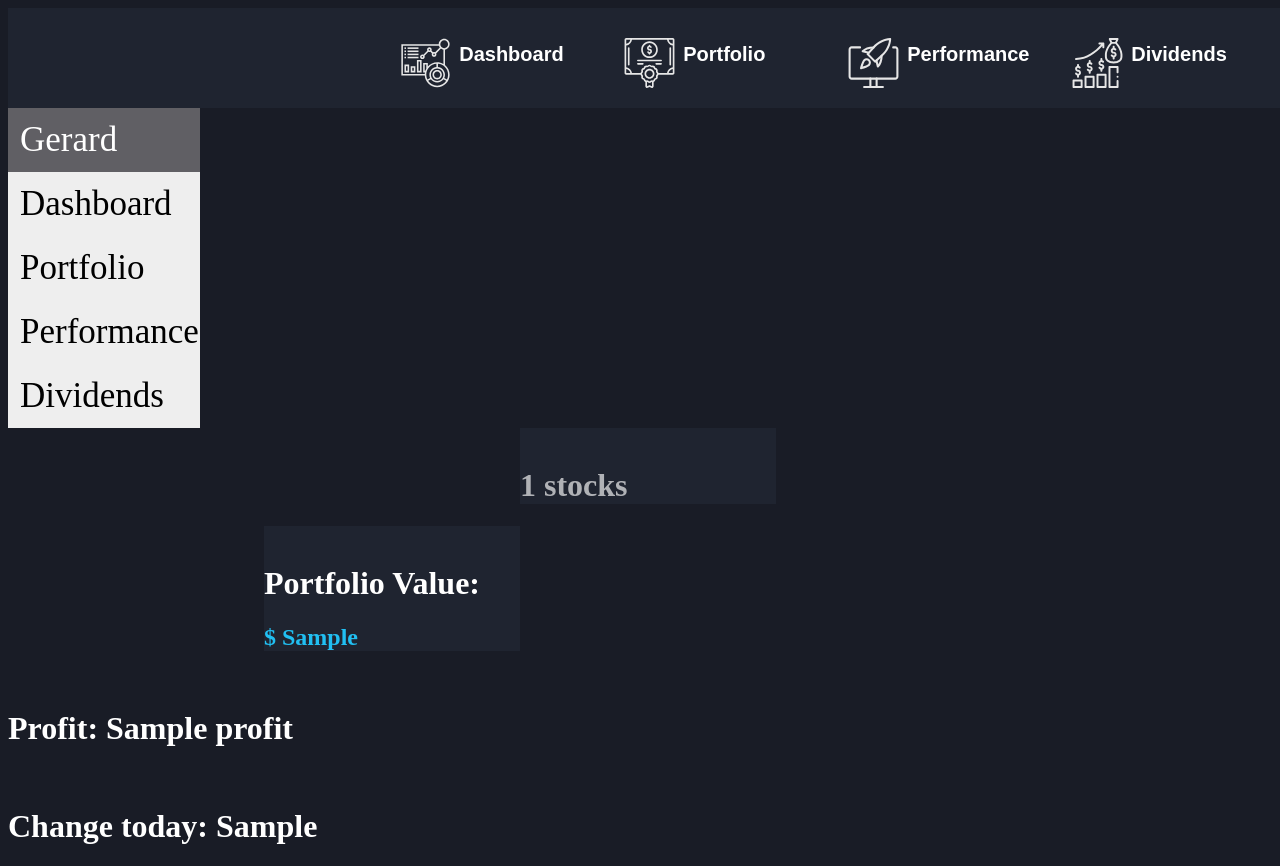
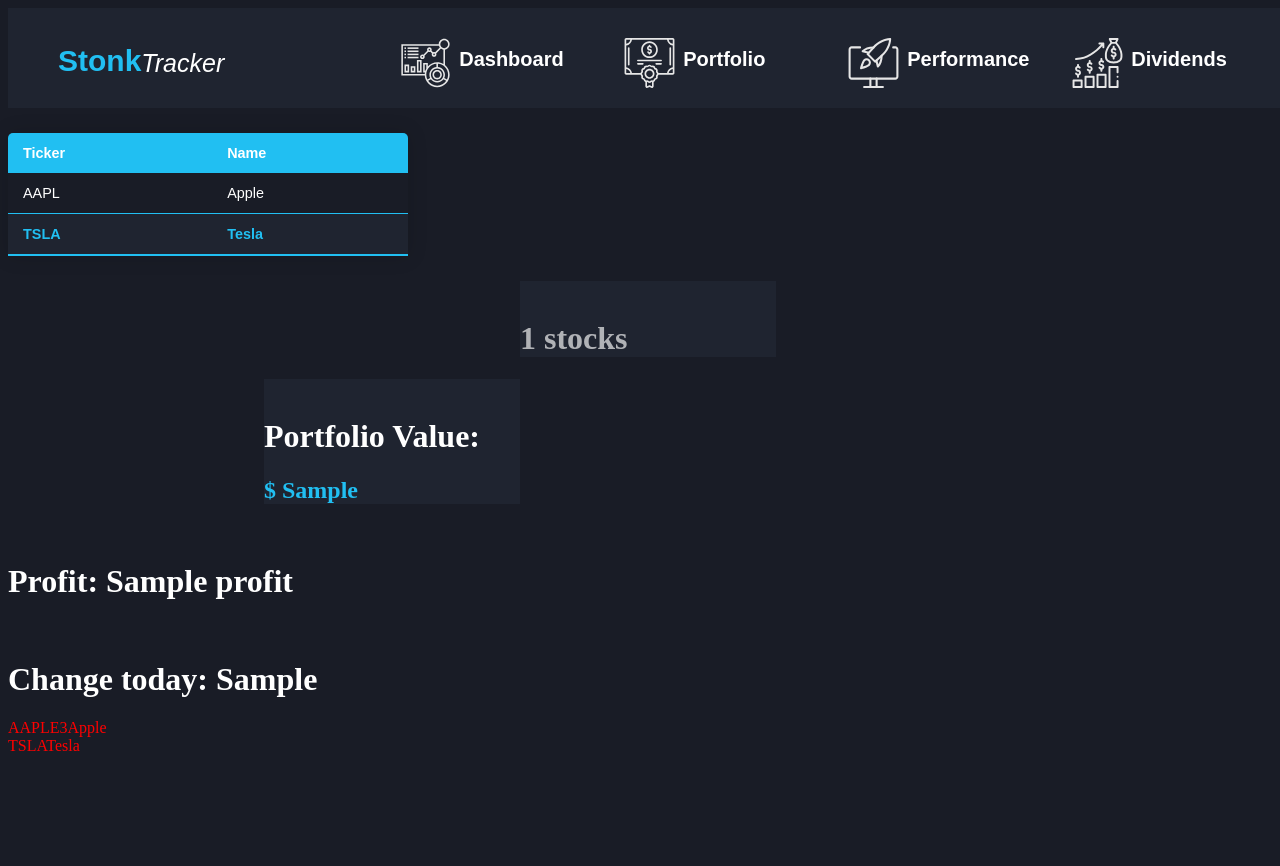
Before and after one commit to gerard1801/StockTracker, a Django app: template templates/Stocks.html in a window 1280 px wide. After the commit the page ends 751 px from the top, so only its background shows below. Run offline with Django 3.2, Linux system fonts and the light colour scheme; the template is opened without the code that fills it: most values are stand-ins (such as "Sample title", 1, 10 or a date in 2020).

Commit message:
navigation bar/ table

```diff
--- a/StockTracker/urls.py
+++ b/StockTracker/urls.py
@@ -20,5 +20,7 @@ from Stocks import views
 urlpatterns = [
     path('admin/', admin.site.urls),
     path('', views.Home),
-    path('tracker', views.Tracker),
+    path('portfolio', views.Portfolio),
+    path('performance', views.Performance),
+    path('dividends', views.Dividends),
 ]
--- a/static/css/Stocks.css
+++ b/static/css/Stocks.css
@@ -4,33 +4,50 @@ body {
     height: 100%;
 }
 
-.vertical-menu {
-    width: 15%;
-    height: 30%;
-    font-size: 35px;
+.stock_table {
+    border-collapse: collapse;
+    margin: 25px 0;
+    font-size: 0.9em;
+    font-family: sans-serif;
+    min-width: 400px;
+    box-shadow: 0 0 20px rgba(0, 0, 0, 0.15);
+    border-radius: 5px 5px 0 0;
+    overflow: hidden;
 }
 
-.vertical-menu a {
-    background-color: #eee; /* Grey background color */
-    color: black; /* Black text color */
-    display: block; /* Make the links appear below each other */
-    padding: 12px; /* Add some padding */
-    text-decoration: none; /* Remove underline from links */
+.stock_table thead tr {
+    background-color: rgb(33,191,242);
+    color: white;
+    text-align: left;
+    font-weight: bold;
 }
 
-.vertical-menu a:hover {
-    background-color: #ccc; /* Dark grey background on mouse-over */
+.stock_table th, .stock_table td {
+    padding: 12px 15px;
 }
 
-.vertical-menu a.active {
-    background-color: #605f64; /* Add a green color to the "active/current" link */
+.stock_table tbody tr {
+    border-bottom: thin solid rgb(33,191,242);
     color: white;
+}
+
+.stock_table tbody tr.active-row {
+    font-weight: bold;
+    color: rgb(33,191,242);
+}
+
+.stock_table tbody tr:nth-of-type(even) {
+    background-color: rgb(31,36,48);
+}
+
+.stock_table tbody tr:last-of-type {
+    border-bottom: 2px solid rgb(33,191,242);
 }
 
 .total_stocks {
     background-color:rgb(31,36,48);
     position: relative;
-    top: 25%;
+    top: 35%;
     left: 40%;
     height: 20%;
     width: 20%;
@@ -64,3 +81,7 @@ body {
 .day_change h1 {
     color: white;
 }
+
+tr {
+    color: red;
+}
--- a/static/css/nav_bar.css
+++ b/static/css/nav_bar.css
@@ -2,6 +2,29 @@
     width: 100%;
     height: 100px;
     background-color:rgb(31,36,48);
+}
+
+#app-name p {
+    float: left;
+    color: white;
+    height: 100%;
+    width: 30%;
+}
+
+#app-name b {
+    float: left;
+    font-size: 30px;
+    font-family: Arial, sans-serif;
+    color:rgb(33,191,242);
+    padding-left: 50px;
+    padding-top: 20px;
+}
+
+#app-name i {
+    float: left;
+    font-size: 25px;
+    font-family: Arial, sans-serif;
+    padding-top: 25px;
 }
 
 #nav-bar {
@@ -27,8 +50,15 @@
 }
 
 #dashboard h1, #performance h1, #portfolio h1, #dividends h1 {
+    float: left;
     color: white;
     font-family: Arial, sans-serif;
     font-size: 20px;
     margin: 35px auto;
+    padding-top: 5px;
 }
+
+#dashboard:hover, #performance:hover, #portfolio:hover, #dividends:hover{
+    border-bottom:5px solid;
+    color:rgb(33,191,242);
+}
--- /dev/null
+++ b/static/javascript/maketab.js
@@ -0,0 +1,19 @@
+function createTable (tableData) {
+  const table = document.createElement('table').appendChild(
+    tableData.reduce((tbody, rowData) => {
+      tbody.appendChild(
+        rowData.reduce((tr, cellData) => {
+          tr.appendChild(
+            document
+              .createElement('td')
+              .appendChild(document.createTextNode(cellData))
+          )
+          return tr
+        }, document.createElement('tr'))
+      )
+      return tbody
+    }, document.createElement('tbody'))
+  )
+
+  document.body.appendChild(table)
+}
--- a/templates/Stocks.html
+++ b/templates/Stocks.html
@@ -9,16 +9,45 @@
 </header>
 
 <body>
+    <div>
+        <script type="text/javascript">
+            var myArray = [["AAPLE","Apple"],["TSLA", "Tesla"]];
+            var result = "<table border=1>";
+            for(var i=0; i<myArray.length; i++) {
+                result += "<tr>";
+                for(var j=0; j<myArray[i].length; j++){
+                    result += "<td>"+myArray[i][j]+"</td>";
+                }
+                result += "</tr>";
+            }
+            result += "</table>";
+        </script>
+    </div>
+
+
+    <div class="table">
+        <table class="stock_table">
+            <thead>
+                <tr>
+                    <th>Ticker</th>
+                    <th>Name</th>
+                </tr>
+            </thead>
+            <tbody>
+                <tr>
+                    <td>AAPL</td>
+                    <td>Apple</td>
+                </tr>
+                <tr class="active-row">
+                    <td>TSLA</td>
+                    <td>Tesla</td>
+                </tr>
+            </tbody>
+        </table>
+    </div>
     <div class="dashboard">
         {% load static %}
         <link rel="stylesheet" type="text/css" href="{% static 'css/Stocks.css' %}">
-        <div class="vertical-menu">
-            <a href="#" class="active">Gerard</a>
-            <a href="#">Dashboard</a>
-            <a href="#">Portfolio</a>
-            <a href="#">Performance</a>
-            <a href="#">Dividends</a>
-        </div>
         <div class="total_stocks">
             <br>
             <h1>{{ num_stocks }} stocks</h1>
@@ -37,5 +66,9 @@
             <h1>Change today: {{ day_change }}</h1>
         </div>
     </div>
+    <div>
+        <script src="{% static 'javascript/maketab.js' %}"></script>
+        <script>createTable([["AAPLE3","Apple"],["TSLA", "Tesla"]])</script>
+    </div>
 </body>
 </html>
--- a/templates/navigation_bar.html
+++ b/templates/navigation_bar.html
@@ -4,11 +4,12 @@
     {% load static %}
     <link rel="stylesheet" type="text/css" href="{% static 'css/nav_bar.css' %}">
     <div id="header">
+        <div id="app-name"><p><b>Stonk</b><i>Tracker</i></p></div>
         <div id="nav-bar">
             <div id="dashboard"><a onclick="location.href='/'"><img id="dashboard_svg" src="{% static 'svg/dashboard.svg' %}"><h1>Dashboard</h1></a></div>
-            <div id="portfolio"><a onclick="location.href='/'"><img id="portfolio_svg" src="{% static 'svg/bond.svg' %}"><h1>Portfolio</h1></a></div>
-            <div id="performance"><a onclick="location.href='/'"><img id="performance_svg" src="{% static 'svg/desktop.svg' %}"><h1>Performance</h1></a></div>
-            <div id="dividends"><a onclick="location.href='/'"><img id="dividend_svg" src="{% static 'svg/capital.svg' %}"><h1>Dividends</h1></a></div>
+            <div id="portfolio"><a onclick="location.href='/portfolio'"><img id="portfolio_svg" src="{% static 'svg/bond.svg' %}"><h1>Portfolio</h1></a></div>
+            <div id="performance"><a onclick="location.href='/performance'"><img id="performance_svg" src="{% static 'svg/desktop.svg' %}"><h1>Performance</h1></a></div>
+            <div id="dividends"><a onclick="location.href='/dividends'"><img id="dividend_svg" src="{% static 'svg/capital.svg' %}"><h1>Dividends</h1></a></div>
         </div>
     </div>
 </header>
```
Also changed, not shown: Stocks/views.py (+16 -2 lines), templates/Performance.html (added, +10 -0 lines), templates/Portfolio.html (added, +10 -0 lines), templates/Dividends.html (renamed from templates/Tracker.html).
